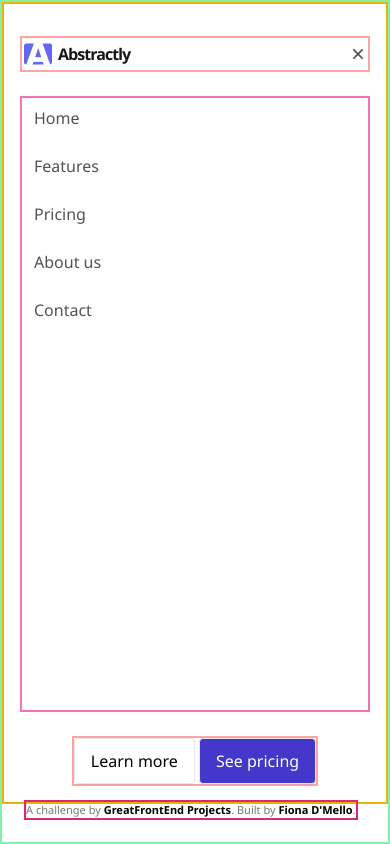
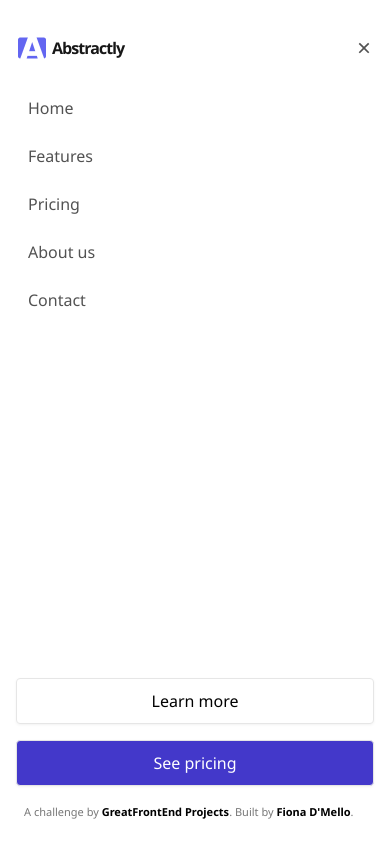
Before and after one commit to FionaDmello/navbar-component, a plain HTML site: page index.html in a window 390 px wide. Both pictures are taken after a click on the button 360 px from the left and 48 px from the top of the page. Drawn offline with nearby package versions, Linux system fonts and the light colour scheme.

Commit message:
code cleanup before dialog close styling is added

```diff
--- a/index.html
+++ b/index.html
@@ -20,12 +20,12 @@
     <style></style>
   </head>
   <body
-    class="bg-gradient-to-br from-[#F9FAFB] to-[#D2D6DB] border-2 border-green-300 px-4 md:px-8 xl:max-w-screen-xl xl:mx-auto"
+    class="bg-gradient-to-br from-[#F9FAFB] to-[#D2D6DB] px-4 md:px-8 xl:max-w-screen-xl xl:mx-auto"
   >
     <nav class="flex flex-col min-h-[95vh] pt-4">
       <div
         id="logoIconContainer"
-        class="grid grid-cols-4 md:grid-cols-6 md:gap-8 xl:grid-cols-12 py-3 border-2 border-red-300"
+        class="grid grid-cols-4 md:grid-cols-6 md:gap-8 xl:grid-cols-12 py-3"
       >
         <img
           src="./img/abstractly.png"
@@ -37,7 +37,7 @@
 
         <div class="flex col-span-1 xl:hidden justify-end items-center gap-2">
           <button
-            id="menu-close"
+            id="menuClose"
             class="hidden cursor-pointer gap-2 rounded text-[#525252] hover:text-[#171717] focus:text-[#171717] focus:ring focus:ring-4 focus:ring-indigo-200 disabled:text-[#A3A3A3]"
           >
             <svg
@@ -52,7 +52,7 @@
             </svg>
           </button>
           <button
-            id="menu-open"
+            id="menuOpen"
             class="cursor-pointer rounded text-[#525252] hover:text-[#171717] focus:text-[#171717] focus:ring focus:ring-4 focus:ring-indigo-200 disabled:text-[#A3A3A3]"
             onclick="handleMenuClick"
           >
@@ -108,7 +108,7 @@
       </div>
       <div
         id="actionsContainer"
-        class="hidden border-2 border-red-300 col-span-4 xl:flex self-center xl:col-span-3 xl:gap-4 xl:justify-end"
+        class="hidden col-span-4 xl:flex self-center xl:col-span-3 xl:gap-4 xl:justify-end"
       >
         <button
           class="px-4 py-2.5 gap-1.5 rounded border-[0.5px] border-[#E6E6E6] drop-shadow-sm bg-white hover:bg-[#FAFAFA] hover:border-[1px] focus:bg-[#FAFAFA] focus:border-[1px] focus:ring focus:ring-4 focus:ring-indigo-200 disabled:bg-[#F5F5F5] disabled:text-[#A3A3A3]"
@@ -124,7 +124,7 @@
       <!-- END OF DESKTIP VIEW CODE -->
     </nav>
 
-    <div class="credits border-2 border-pink-600">
+    <div class="credits">
       A challenge by
       <a
         href="https://www.greatfrontend.com/projects?ref=challenges"
--- a/js/index.js
+++ b/js/index.js
@@ -1,61 +1,33 @@
 const bodyEl = document.getElementsByTagName("body")[0];
 const navEl = document.getElementsByTagName("nav")[0];
 
-const menuButton = document.getElementById("menu-open");
-const closeButton = document.getElementById("menu-close");
+const menuButton = document.getElementById("menuOpen");
+const closeButton = document.getElementById("menuClose");
 const logoIconContainer = document.getElementById("logoIconContainer");
 const linksContainer = document.getElementById("linksContainer");
 const actionsContainer = document.getElementById("actionsContainer");
-console.log();
-// TODO: select all buttons within the links container
-console.log(
-  Object.values(linksContainer.children).map(
-    (butt, idx) => linksContainer.children[idx].classList
-  )
-);
-// TODO: select all buttons within actions container
 
 const handleMenuClick = () => {
   menuButton.classList.add("hidden");
   closeButton.classList.remove("hidden");
-  bodyEl.classList.remove(
-    "pt-4",
-    "bg-gradient-to-br",
-    "from-[#F9FAFB]",
-    "to-[#D2D6DB]",
-    "px-4"
-  );
-  bodyEl.classList.add();
+
+  bodyEl.classList.remove("pt-4", "bg-gradient-to-br", "px-4");
+
   navEl.classList.remove("pt-4");
-  navEl.classList.add(
-    "border-2",
-    "border-yellow-500",
-    "flex",
-    "flex-col",
-    "gap-6",
-    "px-4",
-    "pt-8",
-    "pb-4"
-  );
+  navEl.classList.add("flex", "flex-col", "gap-6", "px-4", "pt-8", "pb-4");
+
   logoIconContainer.classList.remove("py-3");
+
   linksContainer.classList.remove("hidden", "self-center");
-  linksContainer.classList.add(
-    "border-2",
-    "border-pink-400",
-    "flex",
-    "flex-col",
-    "gap-2",
-    "grow"
-  );
-
+  linksContainer.classList.add("flex", "flex-col", "gap-2", "grow");
   Object.values(linksContainer.getElementsByTagName("button")).forEach(
-    (butt) => {
-      butt.classList.remove(
+    (button) => {
+      button.classList.remove(
         "focus:ring",
         "focus:ring-4",
         "focus:ring-indigo-200"
       );
-      butt.classList.add(
+      button.classList.add(
         "gap-3",
         "px-3",
         "py-2",
@@ -67,7 +39,8 @@ const handleMenuClick = () => {
     }
   );
 
-  actionsContainer.classList.remove("hidden");
+  actionsContainer.classList.remove("hidden", "self-center");
+  actionsContainer.classList.add("flex", "flex-col", "gap-4", "content-left");
 };
 
 const handleCloseClick = () => {
```
